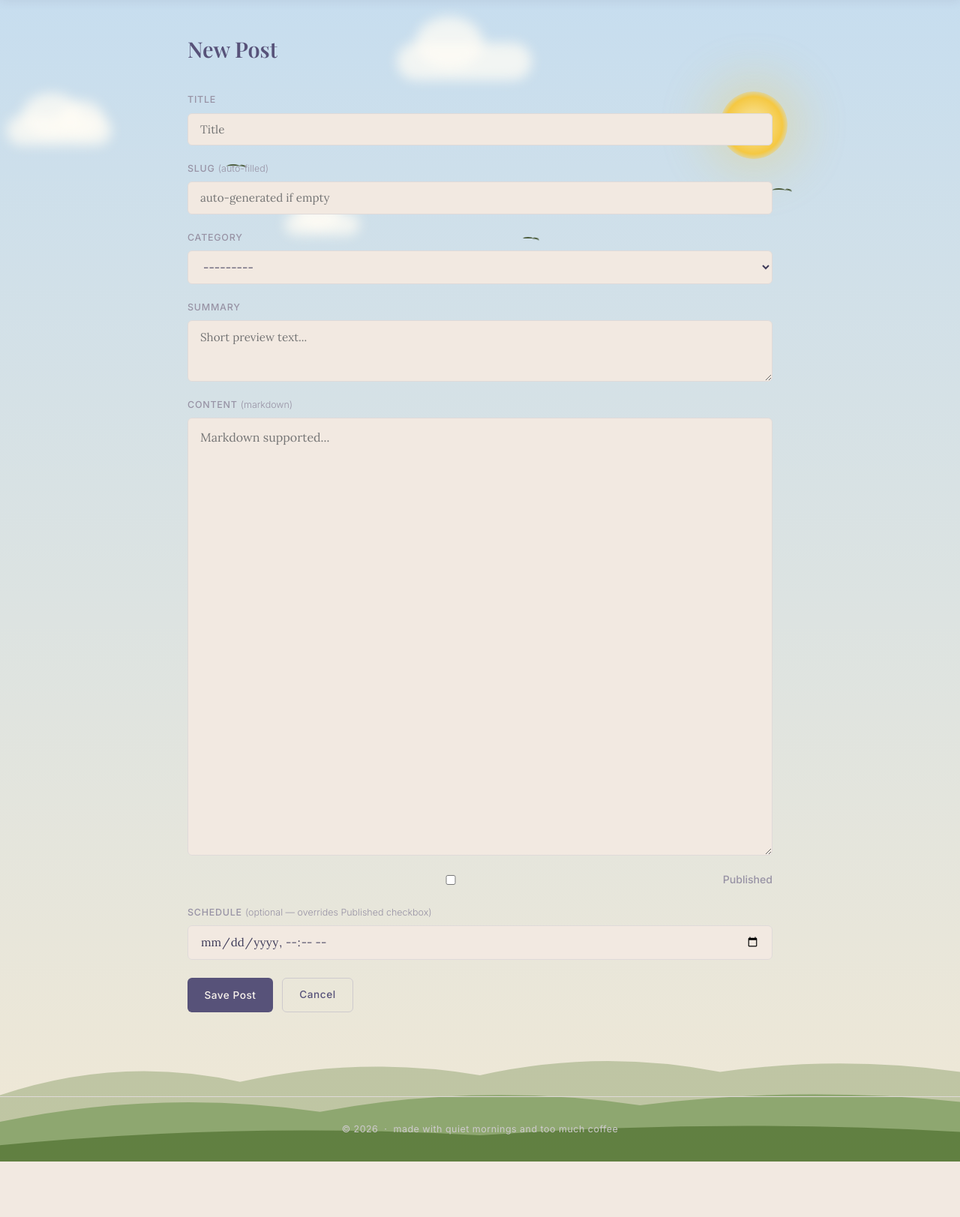
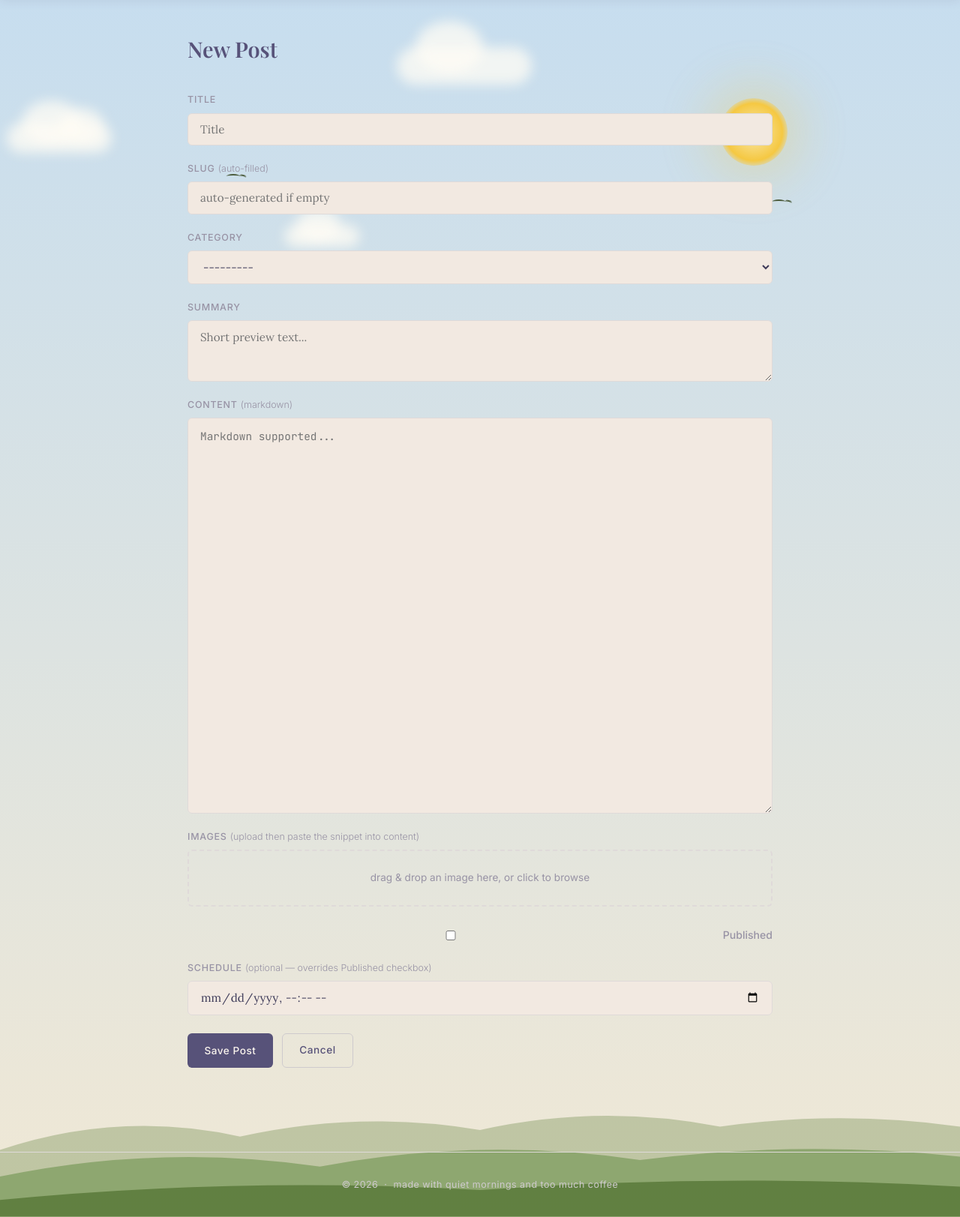
Before and after one commit to The-Stargazist/half-baked-takes, a Django app: page /write/new/ in a window 1280 px wide. Shown: the part 73-1696 px from the top of the page at 75% size. Before the commit the page ends 1622 px from the top, so only its background shows below. Run offline with Django 5.2, Linux system fonts and the light colour scheme; a user stored in the database is signed in; data comes from the database, SQL or seed files in the repository; some libraries are stand-ins or nearby versions; some web fonts are replaced.

Commit message:
fix hljs CDN for catppuccin, image uploader, remove bg overrides

```diff
--- a/blog/urls.py
+++ b/blog/urls.py
@@ -9,4 +9,5 @@ urlpatterns = [
     path('write/edit/<slug:slug>/', views.post_edit, name='post_edit'),
     path('write/delete/<slug:slug>/', views.post_delete, name='post_delete'),
     path('settings/', views.site_settings, name='site_settings'),
+    path('upload-image/', views.upload_image, name='upload_image'),
 ]
--- a/blog/views.py
+++ b/blog/views.py
@@ -4,6 +4,7 @@ from django.contrib.auth.decorators import login_required
 from django.utils.text import slugify
 from django.utils import timezone
 from django.contrib import messages
+from django.http import JsonResponse
 import markdown as md
 from .models import Post, SiteConfig
 from .forms import PostForm, SiteConfigForm
@@ -111,6 +112,18 @@ def post_edit(request, slug):
 
 
 @login_required
+def upload_image(request):
+    import json
+    if request.method == 'POST' and request.FILES.get('image'):
+        img = request.FILES['image']
+        from django.core.files.storage import default_storage
+        path = default_storage.save(f'post-images/{img.name}', img)
+        url = request.build_absolute_uri(default_storage.url(path))
+        return JsonResponse({'url': url, 'markdown': f'![{img.name}]({url})'})
+    return JsonResponse({'error': 'No image'}, status=400)
+
+
+@login_required
 def post_delete(request, slug):
     post = get_object_or_404(Post, slug=slug)
     if request.method == 'POST':
--- a/static/css/main.css
+++ b/static/css/main.css
@@ -648,14 +648,12 @@ main { max-width:1200px; margin:0 auto; padding:2.5rem 2rem 4rem; }
   line-height:1.7;
   overflow-x:auto;
 }
-/* highlight.js overrides padding */
+/* highlight.js — let the theme control colors, just fix padding/radius */
 .post-body pre .hljs {
   padding:1.5rem !important;
   border-radius:10px;
-  background: #f2e9e1 !important;  /* rp overlay for day */
-}
-[data-theme="night"] .post-body pre .hljs {
-  background: #232634 !important;  /* frappe crust */
+  font-size:0.88rem;
+  line-height:1.7;
 }
 
 /* Language badge top-right like Obsidian */
--- a/templates/base.html
+++ b/templates/base.html
@@ -12,9 +12,9 @@
     })();
   </script>
   <link rel="stylesheet" href="{% static 'css/main.css' %}" />
-  <link id="hljs-day"   rel="stylesheet" href="https://cdnjs.cloudflare.com/ajax/libs/highlight.js/11.9.0/styles/rose-pine-dawn.min.css">
-  <link id="hljs-night" rel="stylesheet" href="https://cdnjs.cloudflare.com/ajax/libs/highlight.js/11.9.0/styles/catppuccin-frappe.min.css" disabled>
-  <script src="https://cdnjs.cloudflare.com/ajax/libs/highlight.js/11.9.0/highlight.min.js"></script>
+  <link id="hljs-day"   rel="stylesheet" href="https://cdn.jsdelivr.net/npm/highlight.js@11.9.0/styles/rose-pine-dawn.min.css">
+  <link id="hljs-night" rel="stylesheet" href="https://cdn.jsdelivr.net/npm/highlight.js@11.9.0/styles/catppuccin-frappe.min.css" disabled>
+  <script src="https://cdn.jsdelivr.net/npm/highlight.js@11.9.0/highlight.min.js"></script>
   {% block extra_head %}{% endblock %}
 </head>
 <body>
--- a/templates/blog/post_form.html
+++ b/templates/blog/post_form.html
@@ -5,18 +5,99 @@
 <style>
   #id_content {
     min-height: 420px;
-    font-family: 'Lora', Georgia, serif;
-    font-size: 1rem;
+    font-family: 'JetBrains Mono', 'Fira Code', monospace;
+    font-size: 0.9rem;
     line-height: 1.75;
     resize: vertical;
   }
+  .img-drop-zone {
+    border: 2px dashed var(--mist);
+    border-radius: var(--radius);
+    padding: 1.5rem;
+    text-align: center;
+    cursor: pointer;
+    font-family: 'Inter', sans-serif;
+    font-size: 0.85rem;
+    color: var(--bark);
+    transition: all var(--t);
+  }
+  .img-drop-zone:hover, .img-drop-zone.dragover {
+    border-color: var(--moss);
+    background: var(--parchment);
+    color: var(--moss);
+  }
+  .img-result-row {
+    display: flex; align-items: center; gap: 0.75rem;
+    margin-top: 0.6rem; padding: 0.5rem 0.75rem;
+    background: var(--parchment); border-radius: var(--radius);
+    font-family: 'JetBrains Mono', monospace; font-size: 0.8rem;
+  }
+  .img-result-row img { width: 48px; height: 48px; object-fit: cover; border-radius: 4px; flex-shrink: 0; }
+  .img-snippet { flex: 1; color: var(--moss); overflow: hidden; text-overflow: ellipsis; white-space: nowrap; }
+  .img-copy-btn {
+    font-family: 'Inter', sans-serif; font-size: 0.75rem;
+    padding: 0.3rem 0.7rem; border-radius: var(--radius);
+    border: 1px solid var(--mist); background: none;
+    color: var(--dusk); cursor: pointer; flex-shrink: 0;
+    transition: all var(--t);
+  }
+  .img-copy-btn:hover { background: var(--moss); color: var(--cream); border-color: var(--moss); }
 </style>
+<script>
+document.addEventListener('DOMContentLoaded', function() {
+  const zone  = document.getElementById('img-drop-zone');
+  const input = document.getElementById('img-file-input');
+  const results = document.getElementById('img-results');
+  const csrfToken = document.querySelector('[name=csrfmiddlewaretoken]').value;
+
+  zone.addEventListener('click', () => input.click());
+  zone.addEventListener('dragover', e => { e.preventDefault(); zone.classList.add('dragover'); });
+  zone.addEventListener('dragleave', () => zone.classList.remove('dragover'));
+  zone.addEventListener('drop', e => {
+    e.preventDefault(); zone.classList.remove('dragover');
+    if (e.dataTransfer.files[0]) uploadFile(e.dataTransfer.files[0]);
+  });
+  input.addEventListener('change', () => { if (input.files[0]) uploadFile(input.files[0]); });
+
+  function uploadFile(file) {
+    const label = document.getElementById('img-drop-label');
+    label.textContent = 'uploading...';
+    const fd = new FormData();
+    fd.append('image', file);
+    fd.append('csrfmiddlewaretoken', csrfToken);
+    fetch('{% url "upload_image" %}', { method: 'POST', body: fd })
+      .then(r => r.json())
+      .then(data => {
+        label.textContent = 'drag & drop an image here, or click to browse';
+        if (data.markdown) addResult(data.markdown, data.url);
+      })
+      .catch(() => { label.textContent = 'upload failed — try again'; });
+  }
+
+  function addResult(snippet, url) {
+    const row = document.createElement('div');
+    row.className = 'img-result-row';
+    row.innerHTML = `
+      <img src="${url}" alt="uploaded">
+      <span class="img-snippet">${snippet}</span>
+      <button class="img-copy-btn" type="button">Copy</button>
+    `;
+    row.querySelector('.img-copy-btn').addEventListener('click', function() {
+      navigator.clipboard.writeText(snippet).then(() => {
+        this.textContent = '✓ Copied';
+        setTimeout(() => this.textContent = 'Copy', 1800);
+      });
+    });
+    results.prepend(row);
+  }
+});
+</script>
 {% endblock %}
 
 {% block content %}
 <div class="form-page">
   <h1>{{ action }}</h1>
-  <form method="post">
+  <form method="post" enctype="multipart/form-data">
     {% csrf_token %}
     <div class="form-grid">
       <div class="form-field">
@@ -39,6 +120,16 @@
         <label for="id_content">Content <span style="font-weight:300;text-transform:none;letter-spacing:0">(markdown)</span></label>
         {{ form.content }}{{ form.content.errors }}
       </div>
+
+      <!-- Image uploader -->
+      <div class="form-field">
+        <label>Images <span style="font-weight:300;text-transform:none;letter-spacing:0">(upload then paste the snippet into content)</span></label>
+        <div id="img-drop-zone" class="img-drop-zone">
+          <span id="img-drop-label">drag & drop an image here, or click to browse</span>
+          <input type="file" id="img-file-input" accept="image/*" style="display:none">
+        </div>
+        <div id="img-results"></div>
+      </div>
       <div class="form-field" style="flex-direction:row;align-items:center;gap:0.75rem;">
         {{ form.published }}
         <label for="id_published" style="text-transform:none;letter-spacing:0;font-size:0.88rem;">Published</label>
```
